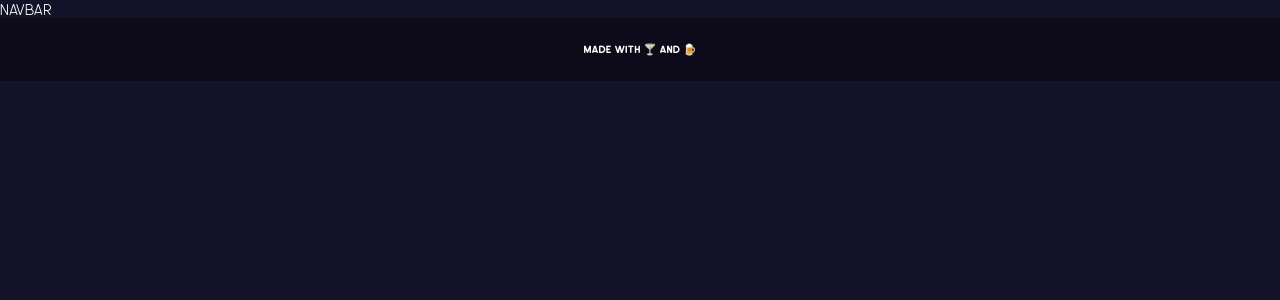
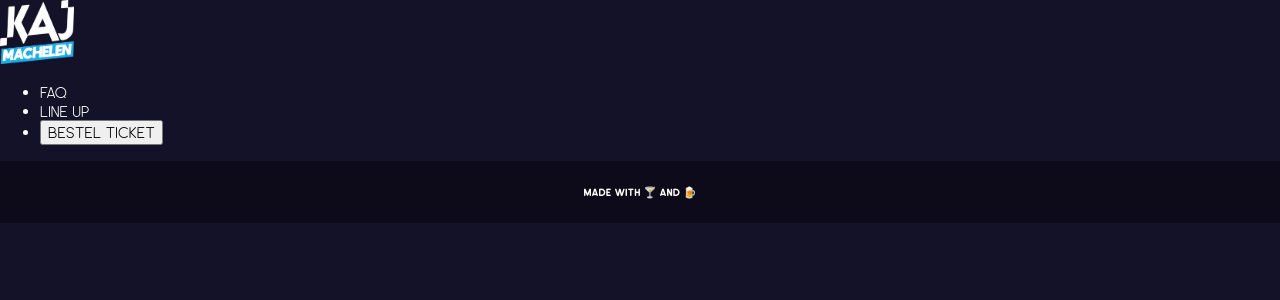
Before and after one commit to Cocktail-vs-Beer/frontend, a Next.js app: page / in a window 1280 px wide. Shown: the top 300 px of the page. Built offline with nearby package versions, Linux system fonts and the light colour scheme.

Commit message:
basic navbar structure

```diff
--- a/src/components/Navbar/index.tsx
+++ b/src/components/Navbar/index.tsx
@@ -1,10 +1,24 @@
 import React from "react";
+import Image from "next/image";
 
 const Navbar = () => {
   return (
-    <div>
-      <p>navbar</p>
-    </div>
+    <nav>
+      <Image
+        src="/images/LogoKAJ.png"
+        alt="Logo KAJ"
+        className="c-navbar__logo"
+        width="74"
+        height="64"
+      />
+      <ul>
+        <li>faq</li>
+        <li>line up</li>
+        <li>
+          <button>bestel ticket</button>
+        </li>
+      </ul>
+    </nav>
   );
 };
 
--- /dev/null
+++ b/src/styles/components/navbar.scss
@@ -0,0 +1,4 @@
+.c-navbar {
+    &__logo {
+    }
+}
```
